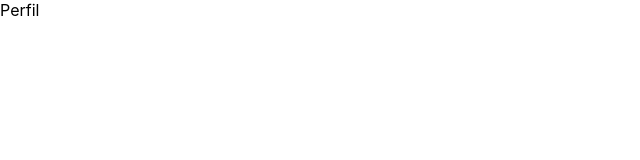
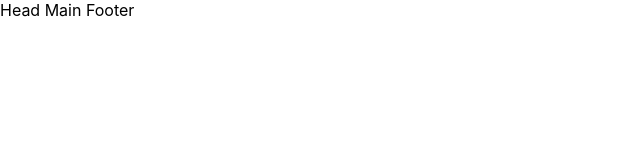
Before and after one commit to afcarioca/api-type-cadastro, a React (Create React App) app: page /perfil in a window 1280 px wide. Shown: the top 160 px of the page, without its empty margins (0-640 px from the left). Built offline with nearby package versions, Linux system fonts and the light colour scheme.

Commit message:
Test Perfil

```diff
--- a/src/components/Perfil.tsx
+++ b/src/components/Perfil.tsx
@@ -5,7 +5,9 @@ export const Perfil: React.FC = () =>{
 
     return(
         <Fragment>
-                Perfil
+                Head
+                Main
+                Footer
         </Fragment>
 
     );
```
